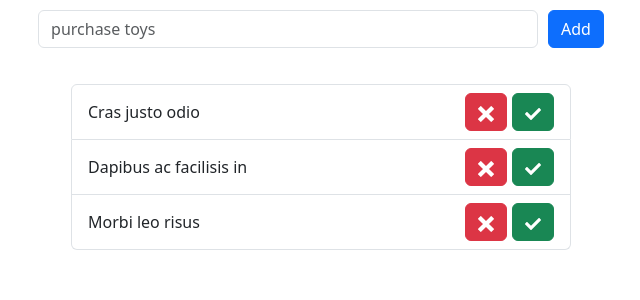
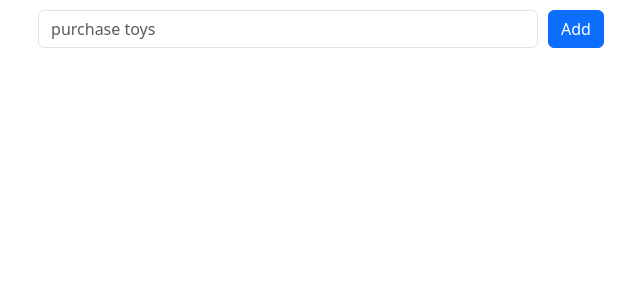
Before and after one commit to naitikp2002/todo-async, a React (Create React App) app: page / in a window 1280 px wide. Shown: the top 300 px of the page, without its empty margins (319-959 px from the left). Built offline with nearby package versions, Linux system fonts and the light colour scheme; the HTML template or start-up script is replaced by a standard one.

Commit message:
feat: add todo

```diff
--- a/src/App.js
+++ b/src/App.js
@@ -2,10 +2,13 @@ import "./App.css";
 import InputForm from "./components/InputForm.js";
 import 'bootstrap/dist/css/bootstrap.min.css';
 import Lists from "./components/Lists.js";
+import { useState } from "react";
+import { v4 as uuidv4 } from 'uuid';
 function App() {
+  const [todos,setTodos]= useState([])
   return <>
-    <InputForm />
-    <Lists/>
+    <InputForm todos={todos} setTodos={setTodos} />
+    <Lists todos={todos} setTodos={setTodos}/>
   </>;
 }
 
--- a/src/components/InputForm.js
+++ b/src/components/InputForm.js
@@ -1,19 +1,45 @@
 import React from "react";
 import Form from "react-bootstrap/Form";
+import { v4 as uuidv4 } from "uuid";
+import { useRef } from "react";
+const InputForm = ({ todos, setTodos }) => {
+  const inputRef = useRef(null);
+  // const handleChange=(e) => {
+  //   setTask(e.target.value)
+  // }
+  const handlecClick = (e) => {
+    e.preventDefault();
+    const inputText = inputRef.current.value.trim();
 
-const InputForm = () => {
+    try {
+      if (inputText.length === 0) {
+        throw new Error("Todo text cannot be empty");
+      }
+
+      setTodos((prevTodos) => {
+        return [
+          ...prevTodos,
+          { id: uuidv4(), task: inputText, isCompleted: false },
+        ];
+      });
+    } catch (error) {
+      console.error(error.message);
+    }
+    inputRef.current.value = '';
+  };
+  console.log(todos);
   return (
-
-      <Form style={{
-        padding:"10px",
+    <Form
+      style={{
+        padding: "10px",
         width: "100%",
         display: "flex",
         justifyContent: "center",
         alignItems: "center",
-      }}>
+      }}
+    >
       <Form.Group
         style={{
-            // width: "100vw",
           display: "flex",
           justifyContent: "center",
           alignItems: "center",
@@ -22,18 +48,14 @@ const InputForm = () => {
         className="mb-3 d-flex"
         controlId="exampleForm.ControlInput1"
       >
-          {/* <Form.Label
-            style={{
-              display: "flex",
-              justifyContent: "center",
-              alignItems: "center",
-            }}
-          >
-            Todo
-          </Form.Label> */}
-
-          <Form.Control style={{width:"500px"}} type="text" placeholder="purchase toys" />
-          <button class="btn btn-primary" type="submit">
+        <Form.Control
+        ref={inputRef}
+        // onChange={handleChange}
+          style={{ width: "500px" }}
+          type="text"
+          placeholder="purchase toys"
+        />
+        <button onClick={handlecClick} class="btn btn-primary" type="submit">
           Add
         </button>
       </Form.Group>
--- a/src/components/ListItem.js
+++ b/src/components/ListItem.js
@@ -2,21 +2,30 @@ import { Button } from "react-bootstrap";
 import React from "react";
 import { ImCross } from "react-icons/im";
 import { FaCheck } from "react-icons/fa";
-const ListItem = () => {
+const ListItem = ({ todos, setTodos }) => {
   return (
     <ul style={{ width: "500px" }} className="list-group">
-      <li className="list-group-item d-flex justify-content-between align-items-center">
-        Cras justo odio
-        <div style={{display:"flex", justifyContent:"center", alignItems:"center", float:"right", gap:"5px"}}><Button variant="danger"><ImCross /></Button><Button variant="success"><FaCheck /></Button></div>
-      </li>
-      <li className="list-group-item d-flex justify-content-between align-items-center">
-        Dapibus ac facilisis in
-        <div style={{display:"flex", justifyContent:"center", alignItems:"center", float:"right", gap:"5px"}}><Button variant="danger"><ImCross /></Button><Button variant="success"><FaCheck /></Button></div>
-      </li>
-      <li className="list-group-item d-flex justify-content-between align-items-center">
-        Morbi leo risus
-        <div style={{display:"flex", justifyContent:"center", alignItems:"center", float:"right", gap:"5px"}}><Button variant="danger"><ImCross /></Button><Button variant="success"><FaCheck /></Button></div>
-      </li>
+      {todos.slice().reverse().map((todo) => (
+        <li className="list-group-item d-flex justify-content-between align-items-center">
+          {todo.task}
+          <div
+            style={{
+              display: "flex",
+              justifyContent: "center",
+              alignItems: "center",
+              float: "right",
+              gap: "5px",
+            }}
+          >
+            <Button variant="danger">
+              <ImCross />
+            </Button>
+            <Button variant="success">
+              <FaCheck />
+            </Button>
+          </div>
+        </li>
+      ))}
     </ul>
   );
 };
--- a/src/components/Lists.js
+++ b/src/components/Lists.js
@@ -1,7 +1,7 @@
 import React from "react";
 import ListItem from "./ListItem";
 
-const Lists = () => {
+const Lists = ({todos,setTodos}) => {
   return (
     <div
       style={{
@@ -19,7 +19,7 @@ const Lists = () => {
           width: "100%",
         }}
       >
-        <ListItem/>
+        <ListItem todos={todos} setTodos={setTodos}/>
       </div>
     </div>
   );
```
Lines whose indentation alone changed are shown as unchanged.
